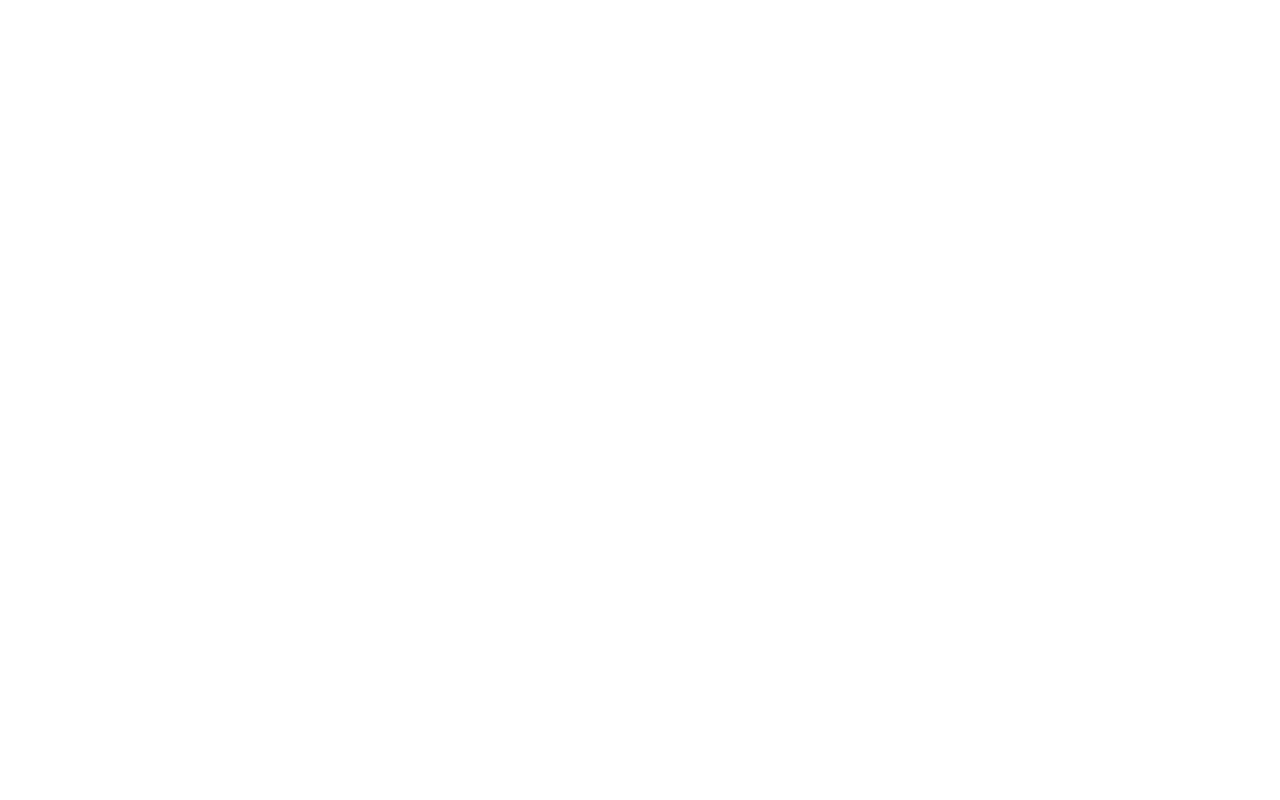
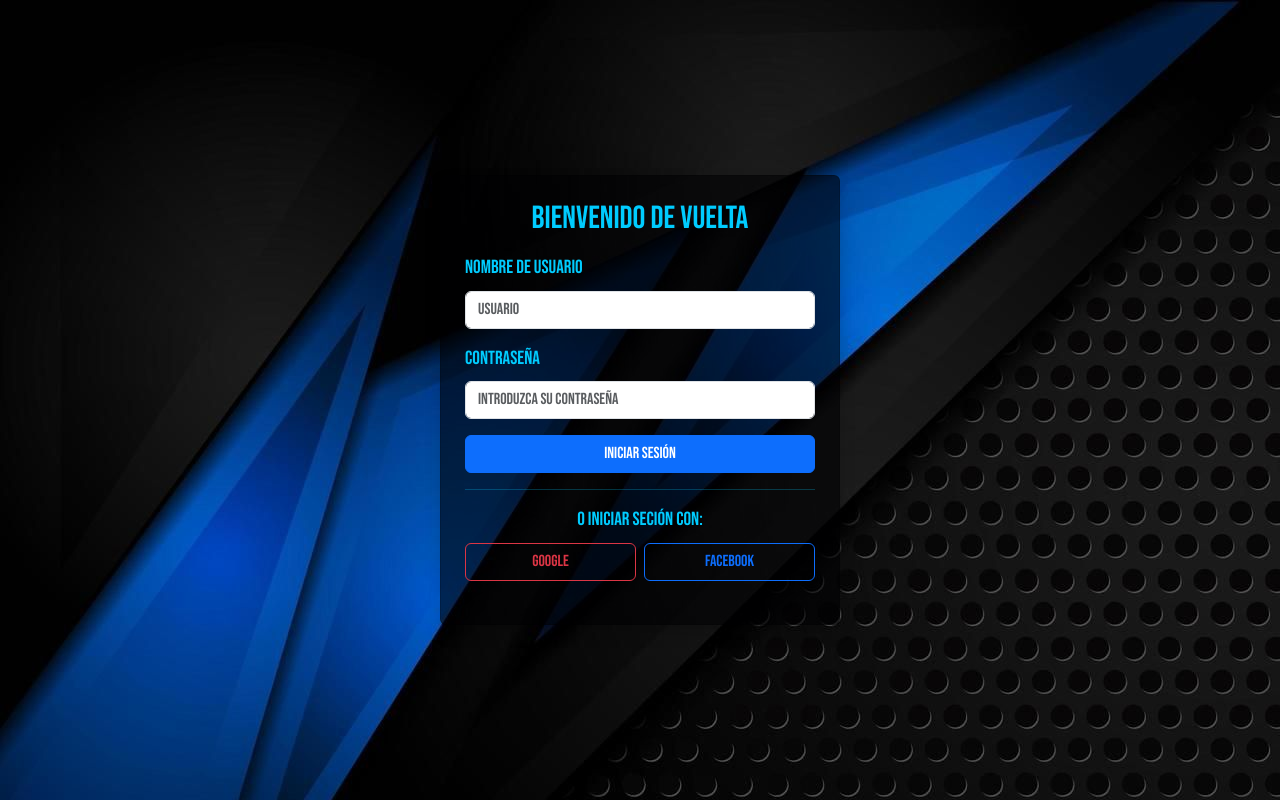
Before and after one commit to SantiagoAyala2118/PROYECTO_INTEGRADOR_ELECTROAHORRO, a website: page login.html in a window 1280 px wide. Drawn offline with nearby package versions, Linux system fonts and the light colour scheme.

Commit message:
Se creó el login y la carpeta dervidores con la estructura basica para levantar un servidor y crear registros en BD

```diff
--- a/login.html
+++ b/login.html
@@ -0,0 +1,57 @@
+<!DOCTYPE html>
+<html lang="en">
+
+<head>
+  <meta charset="UTF-8">
+  <meta name="viewport" content="width=device-width, initial-scale=1.0">
+  <link href="https://cdn.jsdelivr.net/npm/bootstrap@5.3.7/dist/css/bootstrap.min.css" rel="stylesheet"
+    integrity="sha384-LN+7fdVzj6u52u30Kp6M/trliBMCMKTyK833zpbD+pXdCLuTusPj697FH4R/5mcr" crossorigin="anonymous">
+  <link rel="preconnect" href="https://fonts.googleapis.com">
+  <link rel="preconnect" href="https://fonts.gstatic.com" crossorigin>
+  <link
+    href="https://fonts.googleapis.com/css2?family=Bebas+Neue&family=Ubuntu:ital,wght@0,300;0,400;0,500;0,700;1,300;1,400;1,500;1,700&display=swap"
+    rel="stylesheet">
+  <link rel="stylesheet" href="assets/CSS/styles.css">
+  <title>Inicio de Sesión</title>
+</head>
+
+<body>
+
+  <div class="container d-flex justify-content-center align-items-center min-vh-100">
+    <div id="contenedor-formulario" class="card shadow p-4" style="max-width: 400px; width: 100%; height: 450px;">
+      <h2 class="text-center mb-3">Bienvenido de vuelta</h2>
+      <form action="#" method="post">
+        <div class="mb-3">
+          <label for="usuario" class="form-label">Nombre de usuario</label>
+          <input type="text" class="form-control" id="usuario" placeholder="Usuario" required>
+        </div>
+
+        <div class="mb-3">
+          <label for="contraseña" class="form-label">Contraseña</label>
+          <input type="password" class="form-control" id="contraseña" placeholder="Introduzca su contraseña" required>
+        </div>
+
+        <button type="submit" id="buttonSubmit" class="btn btn-primary w-100">Iniciar sesión</button>
+
+      <hr>
+
+      <div class="text-center">
+        <p class="mb-2">O Iniciar seción con:</p>
+        <div class="d-flex justify-content-between">
+          <button class="btn btn-outline-danger w-50 me-2">Google</button>
+          <button class="btn btn-outline-primary w-50">Facebook</button>
+        </div>
+      </div>
+    </div>
+
+  </div>
+
+
+
+  <script src="https://cdn.jsdelivr.net/npm/bootstrap@5.3.7/dist/js/bootstrap.bundle.min.js"
+    integrity="sha384-ndDqU0Gzau9qJ1lfW4pNLlhNTkCfHzAVBReH9diLvGRem5+R9g2FzA8ZGN954O5Q"
+    crossorigin="anonymous"></script>
+  <script src="app.js"></script>
+</body>
+
+</html>
--- /dev/null
+++ b/main.js
@@ -0,0 +1,2 @@
+let buttonSubmit = document.getElementById('buttonSubmit');
+let
```
Also changed, not shown: package.json (+6 -3 lines), registro.html (+2 -2 lines), app.js (deleted), 2 other files.
